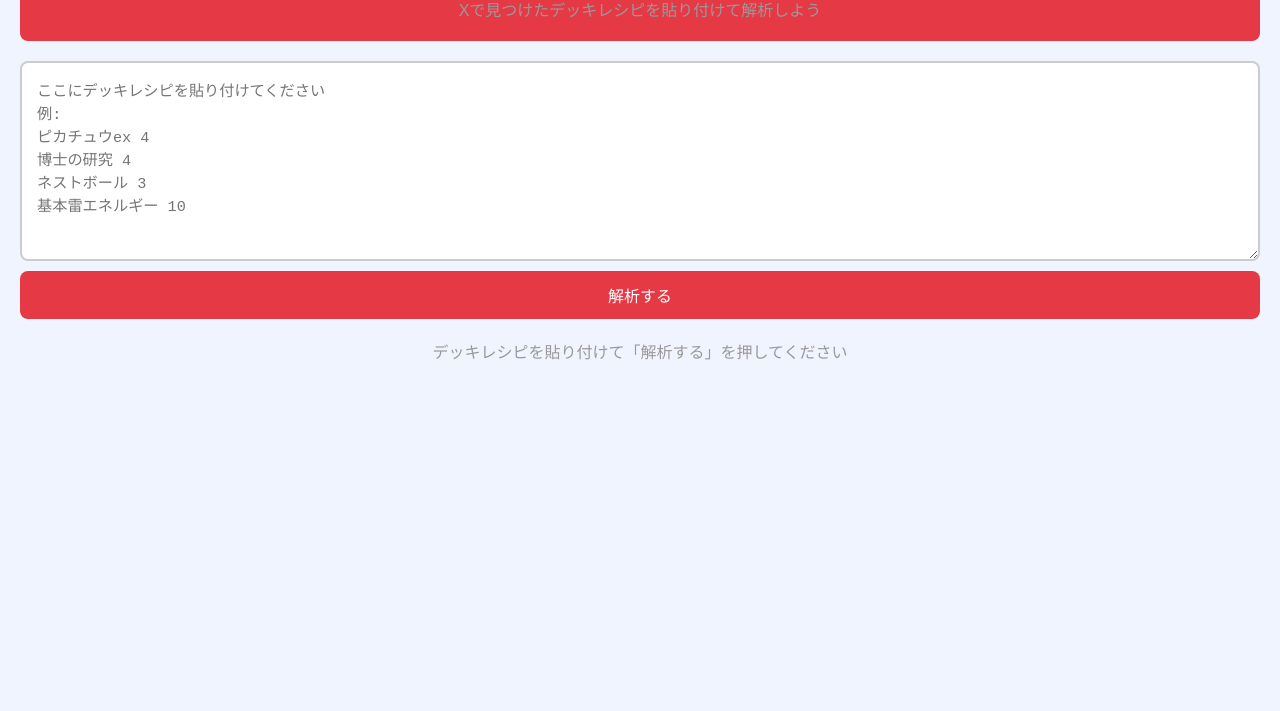
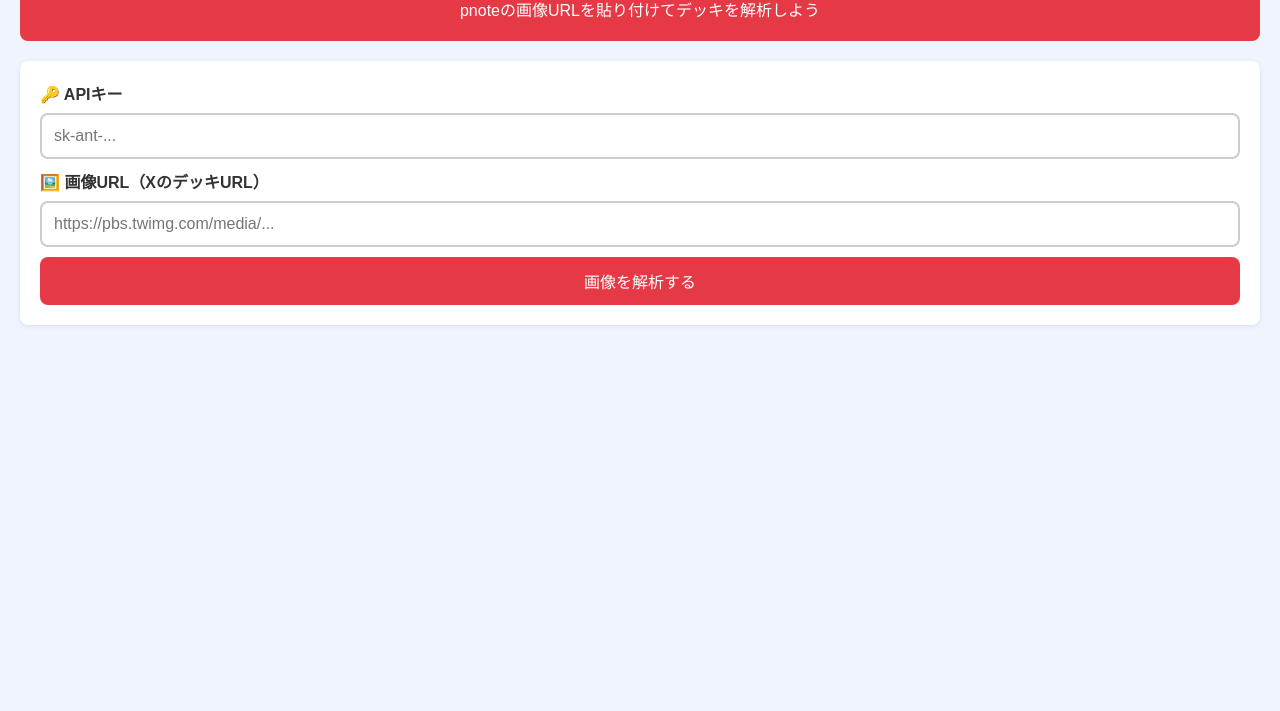
Before and after one commit to u1107bb13-collab/pokeca-price, a plain HTML site: page analyzer.html in a window 1280 px wide. Shown: the part 89-800 px from the top of the page. Drawn offline with Linux system fonts and the light colour scheme.

Commit message:
画像解析ツール追加

````diff
--- a/analyzer.html
+++ b/analyzer.html
@@ -3,82 +3,122 @@
 <head>
   <meta charset="UTF-8">
   <meta name="viewport" content="width=device-width, initial-scale=1.0">
-  <title>デッキレシピ解析ツール</title>
+  <title>デッキ画像解析ツール</title>
   <style>
     * { margin: 0; padding: 0; box-sizing: border-box; }
     body { font-family: sans-serif; background: #f0f4ff; color: #333; padding: 20px; }
     header { background: #e63946; color: white; padding: 20px; text-align: center; border-radius: 8px; margin-bottom: 20px; }
     header h1 { font-size: 1.8rem; }
     header p { margin-top: 5px; }
-    textarea { width: 100%; height: 200px; padding: 15px; font-size: 0.95rem; border: 2px solid #ccc; border-radius: 8px; resize: vertical; display: block; }
-    button { display: block; width: 100%; padding: 12px; margin-top: 10px; background: #e63946; color: white; border: none; border-radius: 8px; font-size: 1rem; cursor: pointer; }
+    .input-area { background: white; padding: 20px; border-radius: 8px; box-shadow: 0 1px 4px rgba(0,0,0,0.1); margin-bottom: 20px; }
+    .input-area label { font-weight: bold; display: block; margin-bottom: 8px; }
+    input[type="text"] { width: 100%; padding: 12px; font-size: 1rem; border: 2px solid #ccc; border-radius: 8px; margin-bottom: 10px; }
+    input[type="password"] { width: 100%; padding: 12px; font-size: 1rem; border: 2px solid #ccc; border-radius: 8px; margin-bottom: 10px; }
+    button { display: block; width: 100%; padding: 12px; background: #e63946; color: white; border: none; border-radius: 8px; font-size: 1rem; cursor: pointer; }
     button:hover { background: #c1121f; }
+    .preview { max-width: 100%; border-radius: 8px; margin: 10px 0; display: none; }
     .results { margin-top: 20px; }
     .card-item { display: flex; justify-content: space-between; align-items: center; background: white; padding: 12px 16px; border-radius: 8px; margin-bottom: 8px; box-shadow: 0 1px 4px rgba(0,0,0,0.1); }
     .card-name { font-weight: bold; }
     .card-count { background: #e63946; color: white; padding: 4px 12px; border-radius: 20px; }
     .section-title { font-size: 1.1rem; font-weight: bold; margin: 20px 0 10px; color: #e63946; }
-    p { color: #999; text-align: center; margin-top: 20px; }
+    .loading { text-align: center; padding: 20px; color: #666; display: none; }
+    .error { color: #e63946; text-align: center; padding: 20px; }
   </style>
 </head>
 <body>
   <header>
-    <h1>🎴 デッキレシピ解析ツール</h1>
-    <p>Xで見つけたデッキレシピを貼り付けて解析しよう</p>
+    <h1>🎴 デッキ画像解析ツール</h1>
+    <p>pnoteの画像URLを貼り付けてデッキを解析しよう</p>
   </header>
 
-  <textarea id="recipeInput" placeholder="ここにデッキレシピを貼り付けてください
-例:
-ピカチュウex 4
-博士の研究 4
-ネストボール 3
-基本雷エネルギー 10"></textarea>
+  <div class="input-area">
+    <label>🔑 APIキー</label>
+    <input type="password" id="apiKey" placeholder="sk-ant-...">
 
-  <button onclick="analyzeRecipe()">解析する</button>
+    <label>🖼️ 画像URL（XのデッキURL）</label>
+    <input type="text" id="imageUrl" placeholder="https://pbs.twimg.com/media/...">
+    <img id="preview" class="preview">
 
-  <div class="results" id="results">
-    <p>デッキレシピを貼り付けて「解析する」を押してください</p>
+    <button onclick="analyzeImage()">画像を解析する</button>
   </div>
 
+  <div class="loading" id="loading">🔍 AIが画像を解析中...</div>
+  <div class="results" id="results"></div>
+
   <script>
-    function analyzeRecipe() {
-      const input = document.getElementById('recipeInput').value;
+    document.getElementById('imageUrl').addEventListener('input', function() {
+      const url = this.value.trim();
+      const preview = document.getElementById('preview');
+      if (url) {
+        preview.src = url;
+        preview.style.display = 'block';
+      } else {
+        preview.style.display = 'none';
+      }
+    });
+
+    async function analyzeImage() {
+      const apiKey = document.getElementById('apiKey').value.trim();
+      const imageUrl = document.getElementById('imageUrl').value.trim();
+      const loading = document.getElementById('loading');
       const results = document.getElementById('results');
-      if (!input.trim()) {
-        results.innerHTML = '<p>デッキレシピを入力してください</p>';
+
+      if (!apiKey) {
+        results.innerHTML = '<p class="error">APIキーを入力してください</p>';
         return;
       }
-      const lines = input.split('\n').filter(line => line.trim());
-      const pokemon = [], trainer = [], energy = [];
-      lines.forEach(line => {
-        const match = line.match(/^(.+?)\s+(\d+)$/);
-        if (!match) return;
-        const name = match[1].trim();
-        const count = parseInt(match[2]);
-        if (name.includes('エネルギー') || name.includes('エネ')) {
-          energy.push({ name, count });
-        } else if (['博士','ボール','ナンジャモ','ボスの指令','ジャッジマン','マリィ','セレナ','キバナ','スタジアム','グッズ'].some(t => name.includes(t))) {
-          trainer.push({ name, count });
-        } else {
-          pokemon.push({ name, count });
+      if (!imageUrl) {
+        results.innerHTML = '<p class="error">画像URLを入力してください</p>';
+        return;
+      }
+
+      loading.style.display = 'block';
+      results.innerHTML = '';
+
+      try {
+        const response = await fetch('https://api.anthropic.com/v1/messages', {
+          method: 'POST',
+          headers: {
+            'Content-Type': 'application/json',
+            'x-api-key': apiKey,
+            'anthropic-version': '2023-06-01',
+            'anthropic-dangerous-direct-browser-access': 'true'
+          },
+          body: JSON.stringify({
+            model: 'claude-opus-4-6',
+            max_tokens: 1024,
+            messages: [{
+              role: 'user',
+              content: [
+                {
+                  type: 'image',
+                  source: {
+                    type: 'url',
+                    url: imageUrl
+                  }
+                },
+                {
+                  type: 'text',
+                  text: 'この画像はポケモンカードのデッキリストです。各カードの名前と枚数を読み取って、以下のJSON形式で返してください。必ずJSON形式のみで返し、他のテキストは含めないでください。\n{"pokemon": [{"name": "カード名", "count": 枚数}], "trainer": [{"name": "カード名", "count": 枚数}], "energy": [{"name": "カード名", "count": 枚数}]}'
+                }
+              ]
+            }]
+          })
+        });
+
+        const data = await response.json();
+        loading.style.display = 'none';
+
+        if (data.error) {
+          results.innerHTML = `<p class="error">エラー: ${data.error.message}</p>`;
+          return;
         }
-      });
-      let html = '';
-      if (pokemon.length) {
-        html += '<div class="section-title">🔴 ポケモン</div>';
-        pokemon.forEach(c => { html += `<div class="card-item"><span class="card-name">${c.name}</span><span class="card-count">${c.count}枚</span></div>`; });
-      }
-      if (trainer.length) {
-        html += '<div class="section-title">🔵 トレーナーズ</div>';
-        trainer.forEach(c => { html += `<div class="card-item"><span class="card-name">${c.name}</span><span class="card-count">${c.count}枚</span></div>`; });
-      }
-      if (energy.length) {
-        html += '<div class="section-title">⚡ エネルギー</div>';
-        energy.forEach(c => { html += `<div class="card-item"><span class="card-name">${c.name}</span><span class="card-count">${c.count}枚</span></div>`; });
-      }
-      if (!html) { results.innerHTML = '<p>カードが検出できませんでした</p>'; return; }
-      results.innerHTML = html;
-    }
-  </script>
-</body>
-</html>
+
+        const text = data.content[0].text;
+        const clean = text.replace(/```json|```/g, '').trim();
+        const parsed = JSON.parse(clean);
+
+        let html = '';
+
+        if (parsed.pokemon && parsed.pokemon.le
````
Also changed, not shown: 1 other file.
